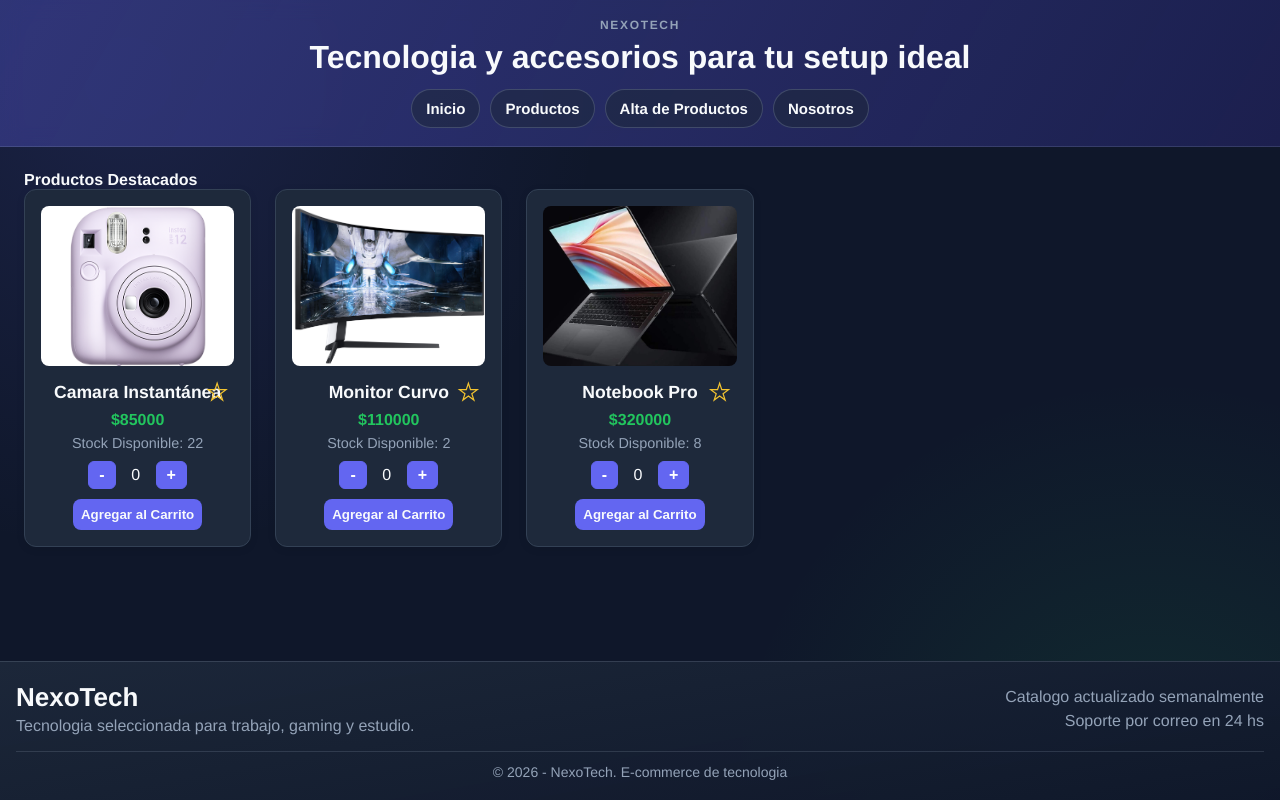
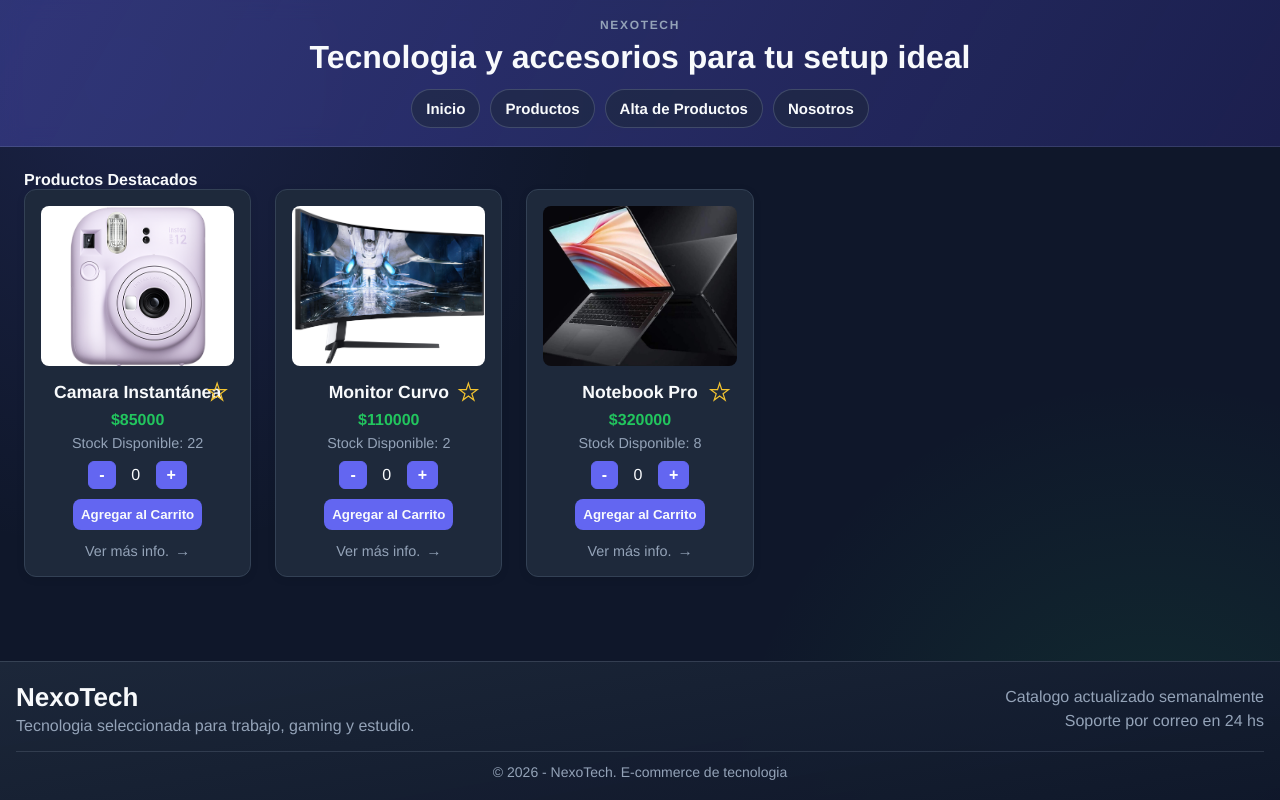
Before and after one commit to gramajomatias12/Ecommerce, a React (Vite) app: page /ProductosDestacados in a window 1280 px wide. Built offline with nearby package versions, Linux system fonts and the light colour scheme.

Commit message:
Add product details and enhance styling for product and detail views

```diff
--- a/public/data/Products.json
+++ b/public/data/Products.json
@@ -5,6 +5,7 @@
         "precio": 85000,
         "stock": 22,
         "destacado": true,
+        "detalle": "La cámara instantánea es un dispositivo fotográfico que permite capturar imágenes y obtener una copia impresa de forma inmediata. Estas cámaras utilizan un proceso de revelado químico para producir una fotografía física en cuestión de segundos después de tomar la foto. Son populares por su capacidad para crear recuerdos tangibles al instante, lo que las hace ideales para eventos sociales, viajes y momentos especiales.",
         "imagen": "/images/CamaraInstantanea.png"
     },
     {
@@ -13,6 +14,7 @@
         "precio": 97500,
         "stock": 2,
         "destacado": false,
+        "detalle": "La cámara Nikon es conocida por su calidad de imagen y durabilidad. Ideal para fotógrafos profesionales y aficionados que buscan capturar momentos con precisión y claridad.",
         "imagen": "/images/CamaraNikon.webp"
     },
     {
@@ -21,6 +23,7 @@
         "precio": 110000,
         "stock": 2,
         "destacado": true,
+        "detalle": "El monitor curvo ofrece una experiencia inmersiva y envolvente, ideal para juegos y trabajo multitarea. Su diseño ergonómico reduce la fatiga visual y mejora la comodidad durante largas sesiones frente a la pantalla.",
         "imagen": "/images/MonitorCurvo.jpg"
     },
     {
@@ -29,6 +32,7 @@
         "precio": 95000,
         "stock": 5,
         "destacado": false,
+        "detalle": "El monitor Asus combina rendimiento y estilo, ofreciendo una calidad de imagen excepcional y características avanzadas para usuarios exigentes.",
         "imagen": "/images/MonitorAsus.jpg"
     },
     {
@@ -37,6 +41,7 @@
         "precio": 18500,
         "stock": 30,
         "destacado": false,
+        "detalle": "El mouse gamer ofrece precisión y comodidad para largas sesiones de juego, con botones programables y diseño ergonómico.",
         "imagen": "/images/Mouse.jpg"
     },
     {
@@ -45,6 +50,7 @@
         "precio": 320000,
         "stock": 8,
         "destacado": true,
+        "detalle": "La Notebook Pro ofrece un rendimiento excepcional para profesionales y estudiantes, con un diseño elegante y características avanzadas para productividad y entretenimiento.",
         "imagen": "/images/NotebookPro.jpeg"
     },
     {
@@ -53,6 +59,7 @@
         "precio": 45000,
         "stock": 15,
         "destacado": false,
+        "detalle": "El teclado mecánico proporciona una experiencia de escritura táctil y precisa, ideal para gamers y escritores que buscan comodidad y durabilidad.",
         "imagen": "/images/TecladoMecanico.jpg"
     },
     {
@@ -61,6 +68,7 @@
         "precio": 12000,
         "stock": 50,
         "destacado": false,
+        "detalle": "Windows 11 es el último sistema operativo de Microsoft, diseñado para ofrecer una experiencia de usuario moderna y fluida, con nuevas características y mejoras en rendimiento y seguridad.",
         "imagen": "/images/windows11.jpg"
     }
 ]
--- a/src/components/Products/Product/Product.css
+++ b/src/components/Products/Product/Product.css
@@ -127,3 +127,34 @@
 .tarjeta-producto__btn--agregar:hover {
   opacity: 0.85;
 }
+
+.tarjeta-producto__link-detalle {
+  display: inline-flex;
+  align-items: center;
+  gap: 6px;
+  margin-top: 12px;
+  color: var(--color-text-secondary, #6b7280);
+  text-decoration: none;
+  font-weight: 500;
+  font-size: 0.9rem;
+  transition: color 0.2s ease;
+}
+
+.tarjeta-producto__link-detalle::after {
+  content: "\2192";
+  font-size: 0.95rem;
+  transition: transform 0.2s ease;
+}
+
+.tarjeta-producto__link-detalle:hover {
+  color: var(--color-primary);
+}
+
+.tarjeta-producto__link-detalle:hover::after {
+  transform: translateX(2px);
+}
+
+.tarjeta-producto__link-detalle:focus-visible {
+  outline: 1px dashed var(--color-primary);
+  outline-offset: 2px;
+}
--- a/src/components/Products/Product/Product.jsx
+++ b/src/components/Products/Product/Product.jsx
@@ -27,8 +27,7 @@ function Product({ id, imagen, nombre, precio, stock }) {
 
   return (
     <div className="tarjeta-producto">
-      <Link to={`/producto/${id}`}>
-      <img className="tarjeta-producto__imagen" src={imagen} alt={nombre} /></Link>
+      <img className="tarjeta-producto__imagen" src={imagen} alt={nombre} />
       <div className="tarjeta-producto__nombre-favorito">
         <h3 className="tarjeta-producto__nombre">{nombre}</h3>
         <span
@@ -49,6 +48,7 @@ function Product({ id, imagen, nombre, precio, stock }) {
         <button className="tarjeta-producto__btn" onClick={incrementar}>+</button>
       </div>
       <button className="tarjeta-producto__btn--agregar" onClick={agregarAlCarrito}>Agregar al Carrito</button>
+      <Link className="tarjeta-producto__link-detalle" to={`/producto/${id}`}>Ver más info.</Link>
     </div>
 
   );
--- a/src/components/Products/ProductoDetalle/ProductoDetalle.css
+++ b/src/components/Products/ProductoDetalle/ProductoDetalle.css
@@ -280,20 +280,20 @@
     cursor: not-allowed;
 }
 
-/* ===== DESCRIPCIÓN ===== */
-.descripcion-section {
+/* ===== DETALLE ===== */
+.detalle-section {
     padding-top: 20px;
     border-top: 1px solid #e2e8f0;
 }
 
-.descripcion-section h3 {
+.detalle-section h3 {
     font-size: 18px;
     color: var(--text-dark);
     margin: 0 0 15px 0;
     font-weight: 700;
 }
 
-.descripcion-section p {
+.detalle-section p {
     color: var(--text-light);
     line-height: 1.8;
     margin: 0;
--- a/src/components/Products/ProductoDetalle/ProductoDetalle.jsx
+++ b/src/components/Products/ProductoDetalle/ProductoDetalle.jsx
@@ -143,10 +143,10 @@ const ProductoDetalle = () => {
                         </button>
                     </div>
 
-                    {/* Descripción */}
-                    <div className="descripcion-section">
-                        <h3>Descripción del Producto</h3>
-                        <p>{producto.descripcion || 'Producto de tecnología de alta calidad. Disfruta de la mejor experiencia en tu hogar u oficina.'}</p>
+                    {/* Detalle del Producto */}
+                    <div className="detalle-section">
+                        <h3>Detalle del Producto</h3>
+                        <p>{producto.detalle}</p>
                     </div>
 
                     {/* Características */}
```
